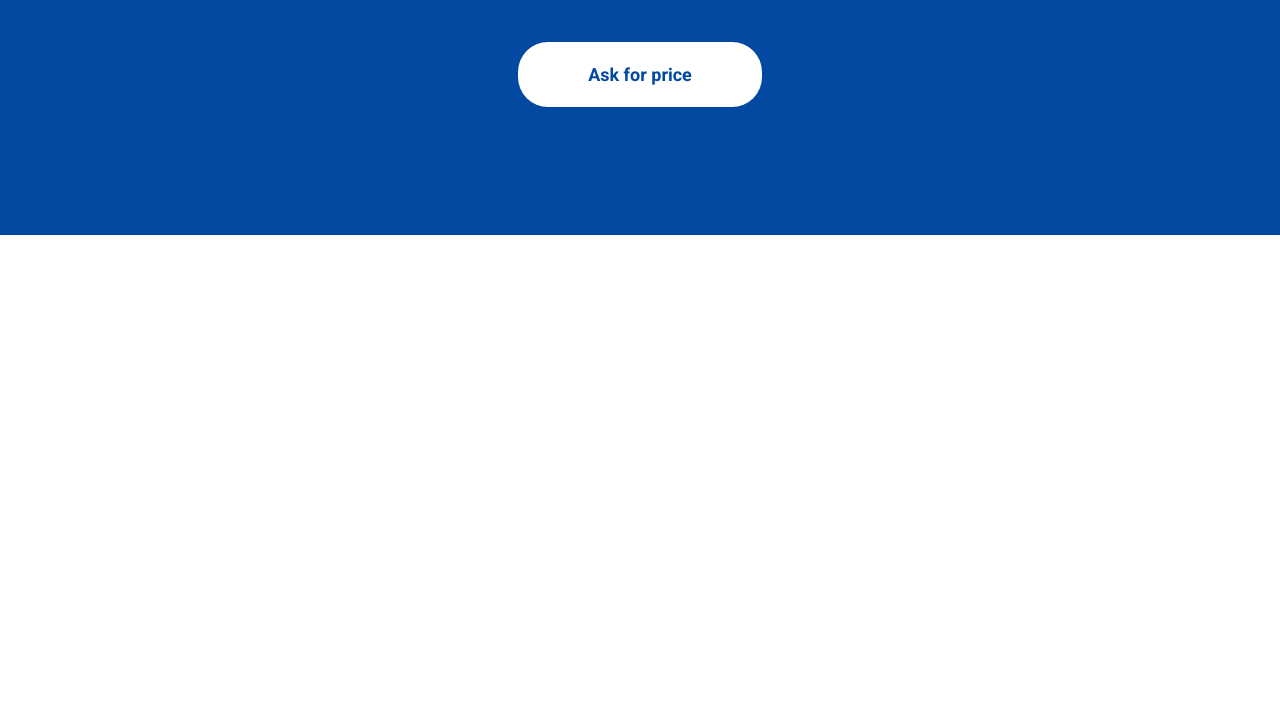
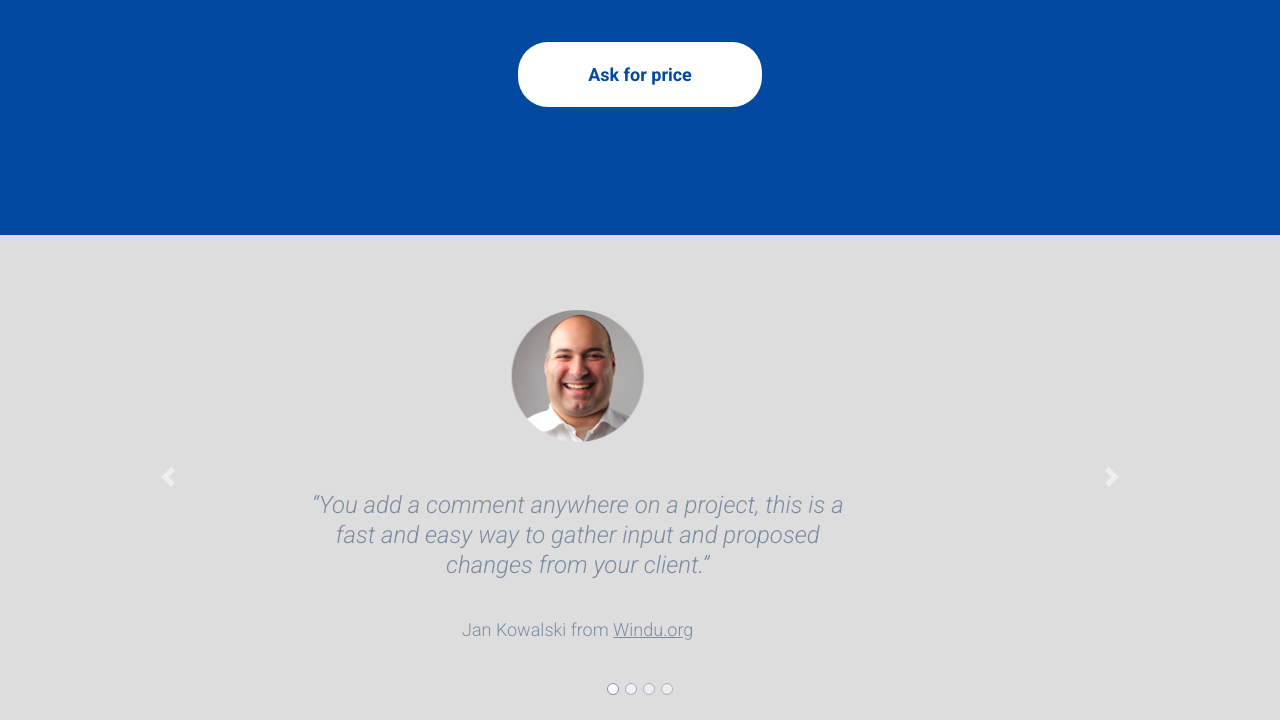
Before and after one commit to rifat-H/paxTeamplate-Bootstrap, a website built with Parcel: page src/index.html in a window 1280 px wide. Shown: the part 2673-3393 px from the top of the page. Before the commit the page ends 2908 px from the top, so only its background shows below. Built offline with nearby package versions, Linux system fonts and the light colour scheme.

Commit message:
quote done

```diff
--- a/src/index.html
+++ b/src/index.html
@@ -176,7 +176,97 @@
     <!-- work end -->
 
     <!-- quote start -->
-    <section class="quote"></section>
+    <section class="quote">
+        <div class="container">
+            <!-- carousel start -->
+            <div id="carouselExampleIndicators" class="carousel slide" data-ride="carousel">
+
+                <ol class="carousel-indicators">
+                    <li data-target="#carouselExampleIndicators" data-slide-to="0" class="active"></li>
+                    <li data-target="#carouselExampleIndicators" data-slide-to="1"></li>
+                    <li data-target="#carouselExampleIndicators" data-slide-to="2"></li>
+                    <li data-target="#carouselExampleIndicators" data-slide-to="3"></li>
+                </ol>
+
+                <div class="carousel-inner">
+
+
+                    <!-- one slide start -->
+                    <div class="carousel-item active">
+                        <div class="row">
+                            <div class="col-md-6 offset-md-3">
+                                <div class="carousel-content">
+                                    <img src="images/team-1.png" class="img-fluid" alt="">
+                                    <p>“You add a comment anywhere on a project, this is a fast and easy way to gather
+                                        input and
+                                        proposed changes from your client.”</p>
+                                    <span class="p2">Jan Kowalski from <a href="#">Windu.org</a></span>
+                                </div>
+                            </div>
+                        </div>
+                    </div>
+                    <!-- one slide end -->
+
+                    <!-- one slide start -->
+                    <div class="carousel-item">
+                        <div class="row">
+                            <div class="col-md-6 offset-md-3">
+                                <div class="carousel-content">
+                                    <img src="images/team-2.png" class="img-fluid" alt="">
+                                    <p>“You add a comment anywhere on a project, this is a fast and easy way to gather
+                                        input and
+                                        proposed changes from your client.”</p>
+                                    <span class="p2">Jan Kowalski from <a href="#">Windu.org</a></span>
+                                </div>
+                            </div>
+                        </div>
+                    </div>
+                    <!-- one slide end -->
+                    <!-- one slide start -->
+                    <div class="carousel-item">
+                        <div class="row">
+                            <div class="col-md-6 offset-md-3">
+                                <div class="carousel-content">
+                                    <img src="images/team-3.png" class="img-fluid" alt="">
+                                    <p>“You add a comment anywhere on a project, this is a fast and easy way to gather
+                                        input and
+                                        proposed changes from your client.”</p>
+                                    <span class="p2">Jan Kowalski from <a href="#">Windu.org</a></span>
+                                </div>
+                            </div>
+                        </div>
+                    </div>
+                    <!-- one slide end -->
+                    <!-- one slide start -->
+                    <div class="carousel-item">
+                        <div class="row">
+                            <div class="col-md-6 offset-md-3">
+                                <div class="carousel-content">
+                                    <img src="images/team-4.png" class="img-fluid" alt="">
+                                    <p>“You add a comment anywhere on a project, this is a fast and easy way to gather
+                                        input and
+                                        proposed changes from your client.”</p>
+                                    <span class="p2">Jan Kowalski from <a href="#">Windu.org</a></span>
+                                </div>
+                            </div>
+                        </div>
+                    </div>
+                    <!-- one slide end -->
+
+
+                    <a class="carousel-control-prev" href="#carouselExampleIndicators" role="button" data-slide="prev">
+                        <span class="carousel-control-prev-icon" aria-hidden="true"></span>
+                        <span class="sr-only">Previous</span>
+                    </a>
+                    <a class="carousel-control-next" href="#carouselExampleIndicators" role="button" data-slide="next">
+                        <span class="carousel-control-next-icon" aria-hidden="true"></span>
+                        <span class="sr-only">Next</span>
+                    </a>
+                </div>
+                <!-- carousel end -->
+            </div>
+        </div>
+    </section>
     <!-- quote end -->
 
     <!-- team start -->
--- a/src/js/script.js
+++ b/src/js/script.js
@@ -1,8 +1,8 @@
 import "../scss/bundle.scss";
+require('@fortawesome/fontawesome-free/js/all');
 
 
 
 let $ = require('jquery');
 require('popper.js');
 require('bootstrap');
-require('@fortawesome/fontawesome-free/js/all');
--- a/src/scss/_style.scss
+++ b/src/scss/_style.scss
@@ -186,7 +186,7 @@ header {
             color: #0149a1;
             background-color: #fff;
 
-            &:hover{
+            &:hover {
                 color: #fff;
                 background-color: #ff2d55;
             }
@@ -197,7 +197,46 @@ header {
 // <!-- work end -->
 
 // <!-- quote start -->
-.quote {}
+.quote {
+    padding: 75px 0;
+    background-color: #ddd;
+
+    ol {
+        bottom: -50px;
+
+        li {
+            width: 10px;
+            height: 10px;
+            border-radius: 50%;
+            border: 1px solid #7c8ca0;
+        }
+    }
+
+    .carousel-content {
+        text-align: center;
+        font-weight: 300;
+        color: #7c8ca0;
+        line-height: 30px;
+
+        p {
+            margin-top: 48px;
+            margin-bottom: 35px;
+            font-size: 24px;
+        font-style: italic;
+
+        }
+
+        span {
+            font-size: 18px;
+            margin-bottom: 20px;
+
+            a {
+                text-decoration: underline;
+                color: #7c8ca0;
+            }
+        }
+    }
+}
 
 // <!-- quote end -->
 
```
